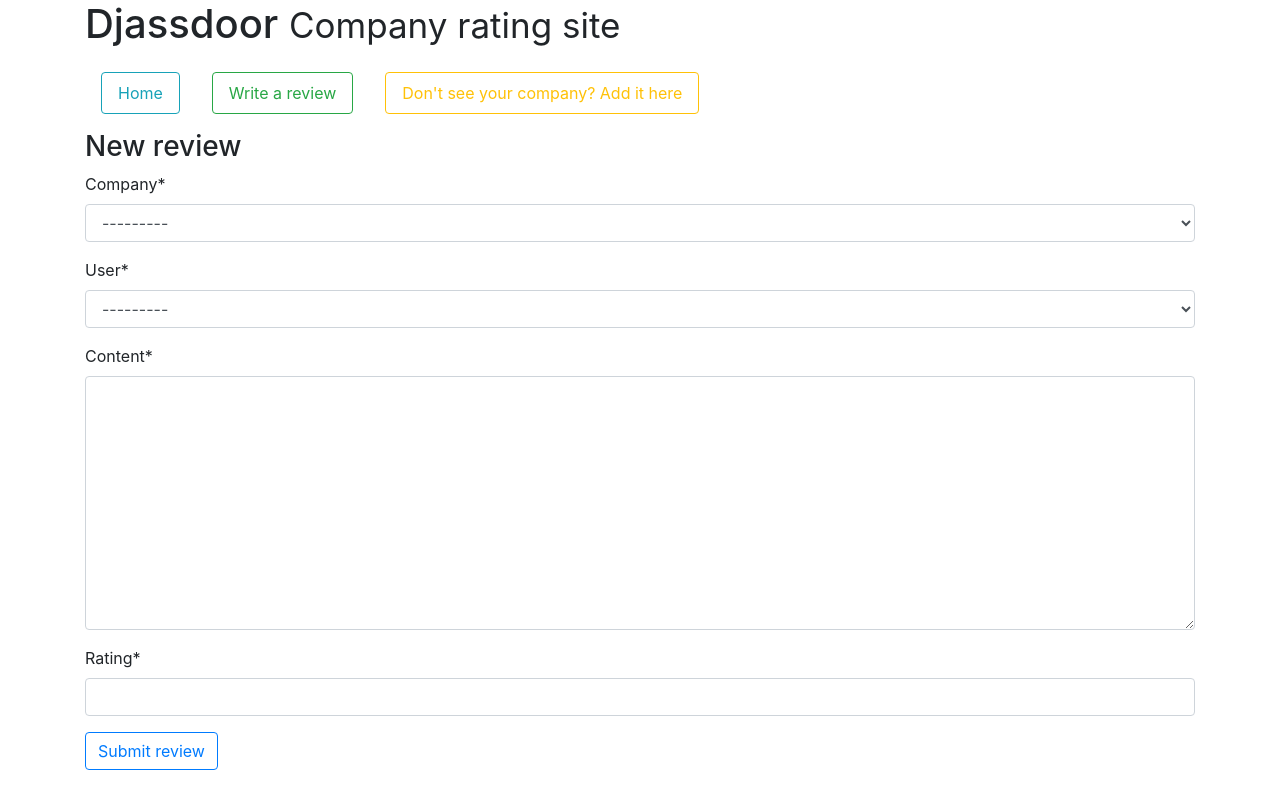
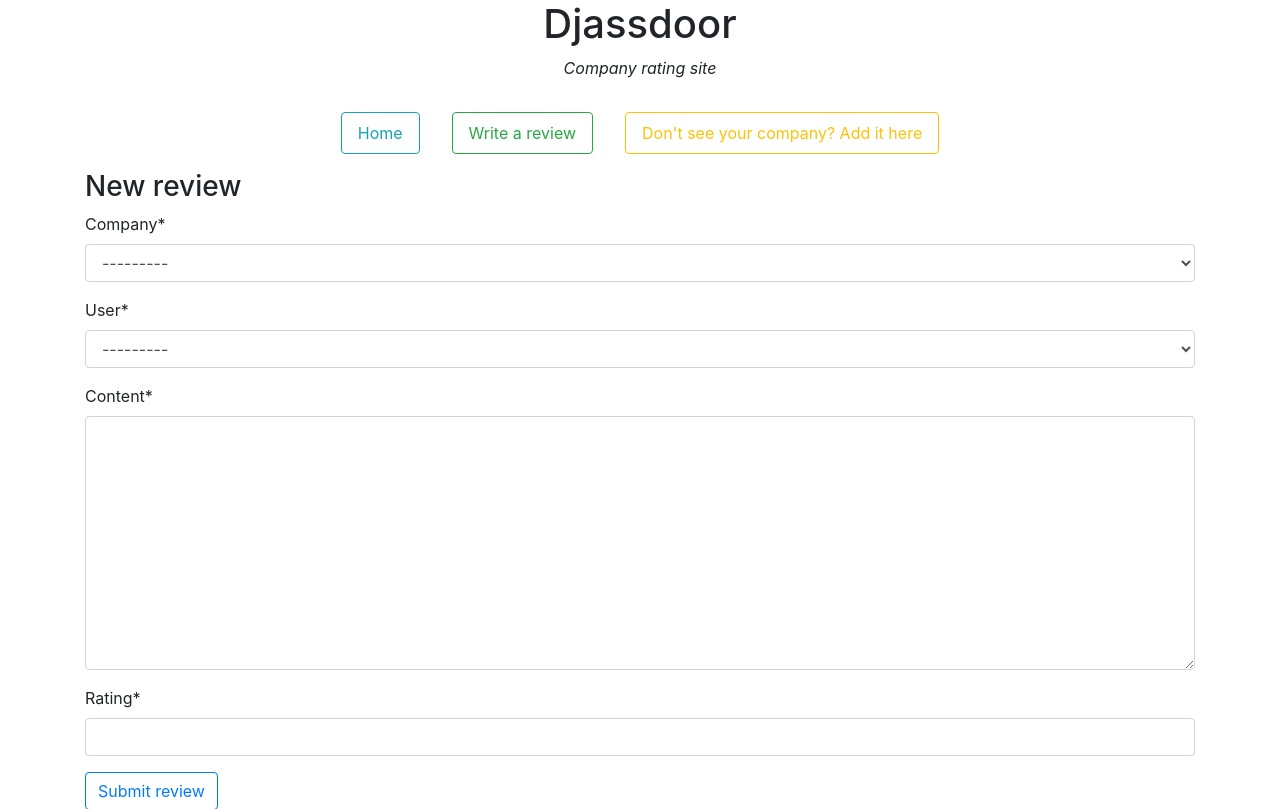
Before and after one commit to tlcpack/glassdoor, a Django app: page /core/create in a window 1280 px wide. Shown: the top 809 px of the page. Before the commit the page ends 770 px from the top, so only its background shows below. Run offline with Django 3.2, Linux system fonts and the light colour scheme; data that the repository does not hold is empty; some libraries are stand-ins or nearby versions.

Commit message:
styling edits

```diff
--- a/core/templates/base.html
+++ b/core/templates/base.html
@@ -22,9 +22,10 @@
 
 <body class="container">
 <div>
-  <h1 class="mx-auto">Djassdoor <small>Company rating site</small></h1>
+  <h1 class="d-flex justify-content-center">Djassdoor</h1>
+   <p class="d-flex justify-content-center"><i>Company rating site</i></p>
 </div>
-<nav class="nav">
+<nav class="nav d-flex justify-content-center">
   <a class="nav-link m-3 btn btn-outline-info" href="{% url 'index' %}">Home</a>
   <a class="nav-link m-3 btn btn-outline-success" href="{% url 'create_review' %}">Write a review</a>
   <a class="nav-link m-3 btn btn-outline-warning" href="{% url 'add_company' %}">Don't see your company? Add it here</a>
--- a/core/templates/reviews.html
+++ b/core/templates/reviews.html
@@ -3,7 +3,7 @@
 {% block content %}
 {% for review in reviews %}
 <div class="jumbotron">
-<h3>{{ review.company }}</h3>
+<h3>{{ review.rating }}</h3>
 <p>{{ review.content }}</p>
 <p>{{ review.user}}</p>
 </div>
```
